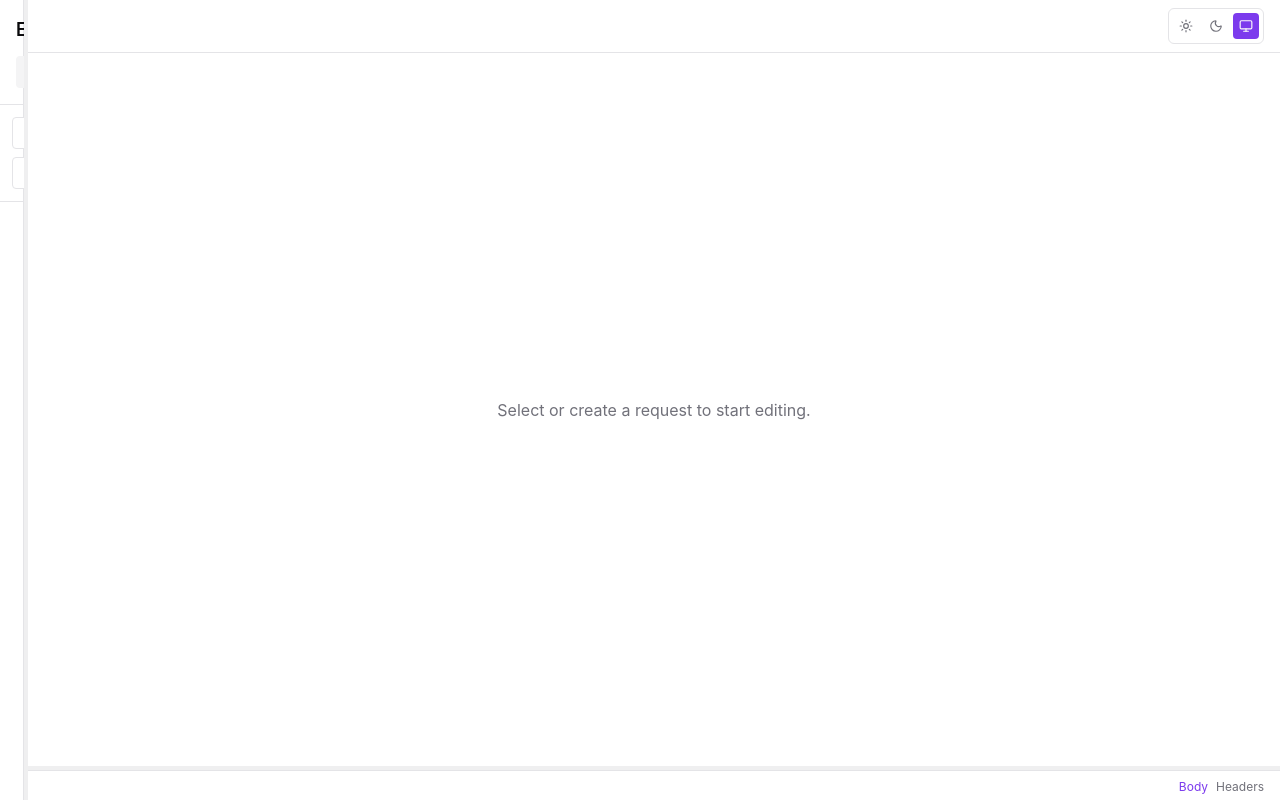
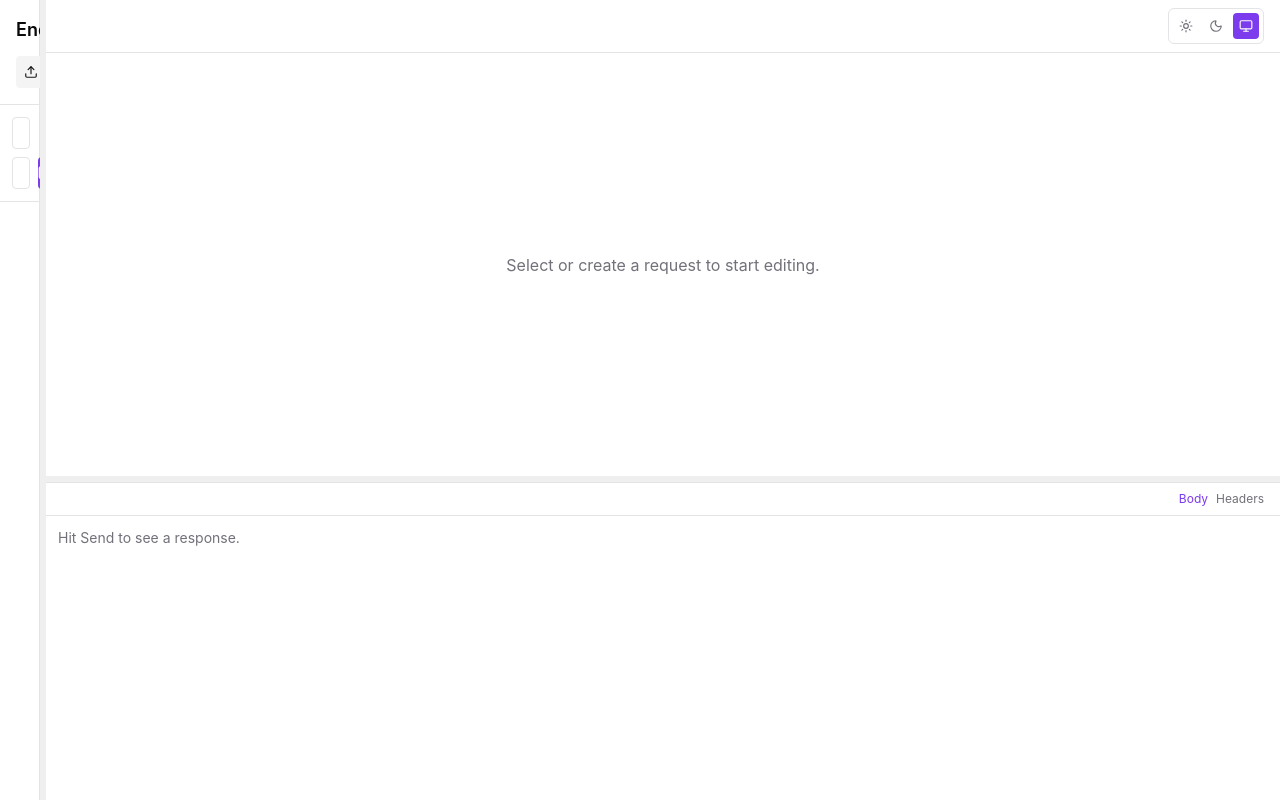
Before and after one commit to bipulhf/endpt, a React (Vite) app: page / in a window 1280 px wide. Built offline with nearby package versions, Linux system fonts and the light colour scheme; the HTML template or start-up script is replaced by a standard one.

Commit message:
refactor: update layout structure and improve panel configurations in App component

```diff
--- a/src/App.tsx
+++ b/src/App.tsx
@@ -20,14 +20,22 @@ function App() {
   return (
     <div className="flex h-screen w-screen overflow-hidden bg-background text-foreground">
       <Toaster richColors position="bottom-right" />
-      <Group orientation="horizontal" className="h-full w-full">
-        <Panel defaultSize={24} minSize={16} maxSize={32}>
+      <Group
+        orientation="horizontal"
+        className="h-full w-full"
+        defaultLayout={{ sidebar: 22, main: 78 }}
+      >
+        <Panel id="sidebar" defaultSize={22} minSize={16} maxSize={40}>
           <Sidebar />
         </Panel>
-        <Separator className="w-1 bg-border/60 transition-colors hover:bg-primary/60" />
-        <Panel>
-          <Group orientation="vertical" className="h-full">
-            <Panel minSize={40}>
+        <Separator className="w-1.5 cursor-col-resize bg-border/60 transition-colors hover:bg-primary/60 active:bg-primary" />
+        <Panel id="main">
+          <Group
+            orientation="vertical"
+            className="h-full"
+            defaultLayout={{ editor: 60, response: 40 }}
+          >
+            <Panel id="editor" defaultSize={60} minSize={30}>
               <div className="flex h-full min-w-0 flex-1 flex-col overflow-hidden">
                 <div className="flex items-center justify-end border-b border-border px-4 py-2">
                   <ThemeToggle />
@@ -39,8 +47,8 @@ function App() {
                 />
               </div>
             </Panel>
-            <Separator className="h-1 bg-border/60 transition-colors hover:bg-primary/60" />
-            <Panel defaultSize={30} minSize={20}>
+            <Separator className="h-1.5 cursor-row-resize bg-border/60 transition-colors hover:bg-primary/60 active:bg-primary" />
+            <Panel id="response" defaultSize={40} minSize={20}>
               <ResponsePane response={response} isSending={isSending} />
             </Panel>
           </Group>
```
